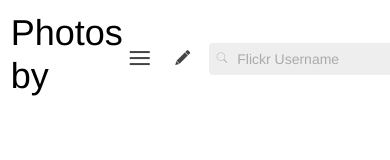
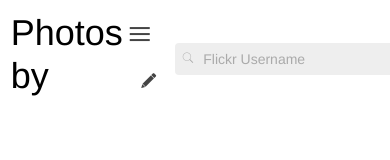
Before and after one commit to j0hnnyF1ve/minimalist-photos, a website: page www/index.html in a window 390 px wide. Drawn offline with Linux system fonts and the light colour scheme; some packages are replaced by stand-ins of ours; files that its build step writes are made by us from their sources; files whose address does not match are found by name.

Commit message:
added ion-view to the tmplates.  Added buttons class container for nav buttons

```diff
--- a/scss/ionic.app.scss
+++ b/scss/ionic.app.scss
@@ -31,9 +31,8 @@ ion-header-bar.bar {
         width: 100%;
     }
 
-    .button-positions { position: absolute; top: 5px;}
-    .nav-button     { @extend .button-positions; right: 40px; }
-    .edit-button    { @extend .button-positions; right: 10px; }
+    .buttons .nav-button     { right: 20px; }
+    .buttons .edit-button    { right: 10px; }
 
     .item-input-wrapper { background-color: #fff; }
 }
--- a/www/index.html
+++ b/www/index.html
@@ -28,6 +28,7 @@
     <base href="/"></base>
   </head>
   <body ng-app="main" ng-cloak>
+
     <ion-header-bar
       class="bar-stable item-input-inset"
       align-title="left"
@@ -37,29 +38,35 @@
       <div class="h1 title" ng-show="!header.searchActive">
         <span ng-show="header.username">Photos by </span><span ng-bind="header.username"></span>
       </div>
-      <button ng-show="!header.searchActive" class="nav-button button button-icon icon ion-navicon"></button>
-      <button ng-show="!header.searchActive" class="edit-button button button-clear ion-edit" ng-click="header.searchActive = true;"></button>
+      <div class="buttons" ng-show="!header.searchActive">
+        <button class="nav-button button button-icon icon ion-navicon"></button>
+        <button class="edit-button button button-clear ion-edit" ng-click="header.searchActive = true;"></button>
+      </div>
 
       <label ng-show="header.searchActive" class="item-input-wrapper ng-hide">
         <i class="icon ion-ios-search placeholder-icon"></i>
         <input ng-model="header.searchTerm" type="search" placeholder="Flickr Username" ng-keypress="header.searchHandler($event)">
       </label>
       <button ng-show="header.searchActive" class="button button-clear ng-hide" ng-click="header.searchActive = false;">Cancel</button>
+    </ion-header-bar>
 
-    </ion-header-bar>
     <ion-nav-view name="content" class="has-header">
     </ion-nav-view>
 
   </body>
 
+  <!-- Taking the templates out seem to fix the issue where they can't be found when running on android <--></-->
   <script id="default" type="text/ng-template">
+    <ion-view>
       <p>To use your flickr account, </p>
       <p>if it's <span class="highlight">flickr.com/photos/yourname</span>, go to <span ng-bind="default.domain"></span>yourname</p>
 
       <p>You can also enter your username by clicking the search icon in the upper right.</p>
+    </ion-view>
   </script>
 
   <script id="main" type="text/ng-template">
+    <ion-view>
       <ion-content>
         <ion-spinner class="photosLoadingSpinner" ng-show="main.photos.length <= 0" ></ion-spinner>
 
@@ -76,5 +83,6 @@
           ng-if="main.hasMorePhotos()"
           ></ion-infinite-scroll>
       </ion-content>
+    </ion-view>
   </script>
 </html>
```
Also changed, not shown: www/css/ionic.app.css, www/css/ionic.app.min.css. Lines whose indentation alone changed are shown as unchanged.
